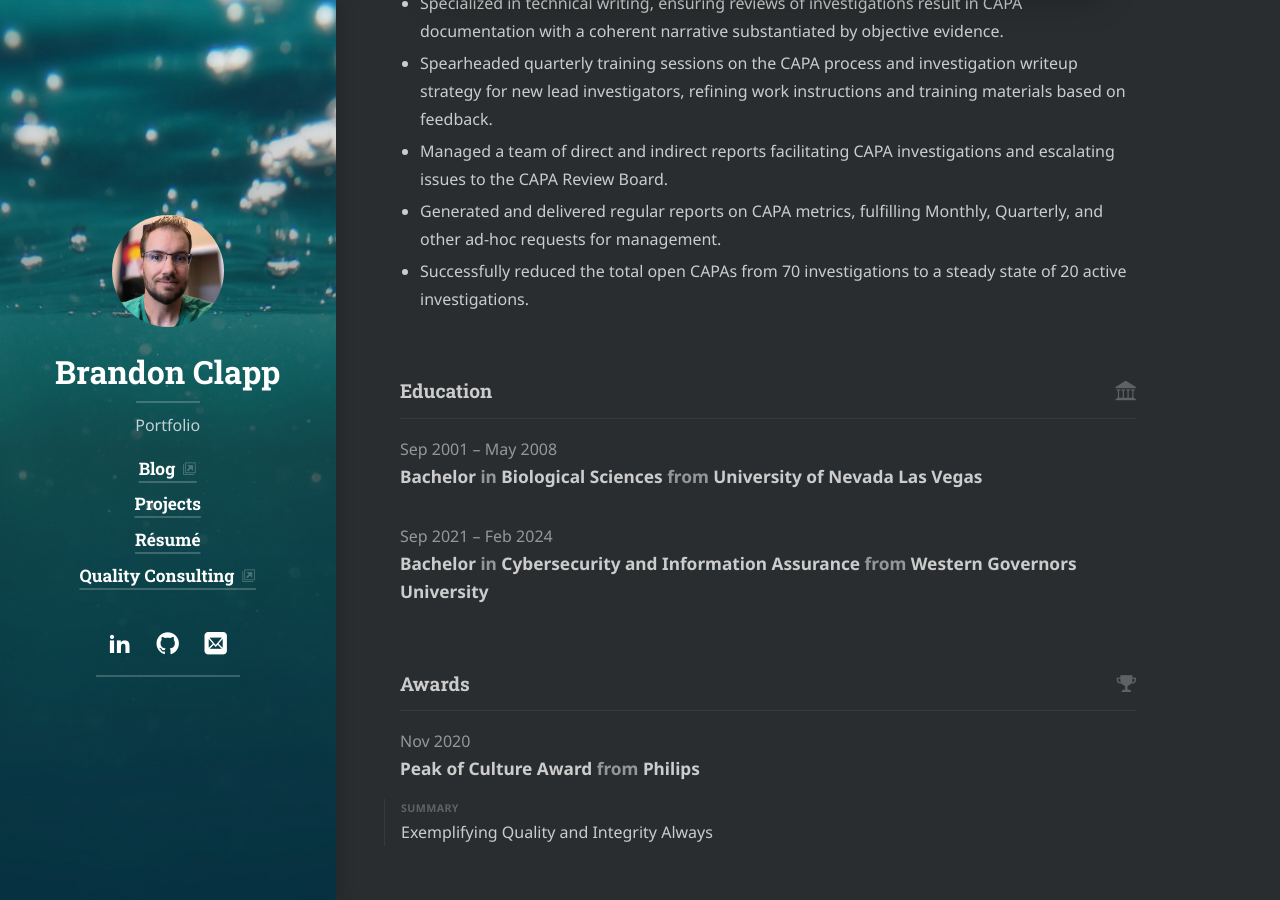
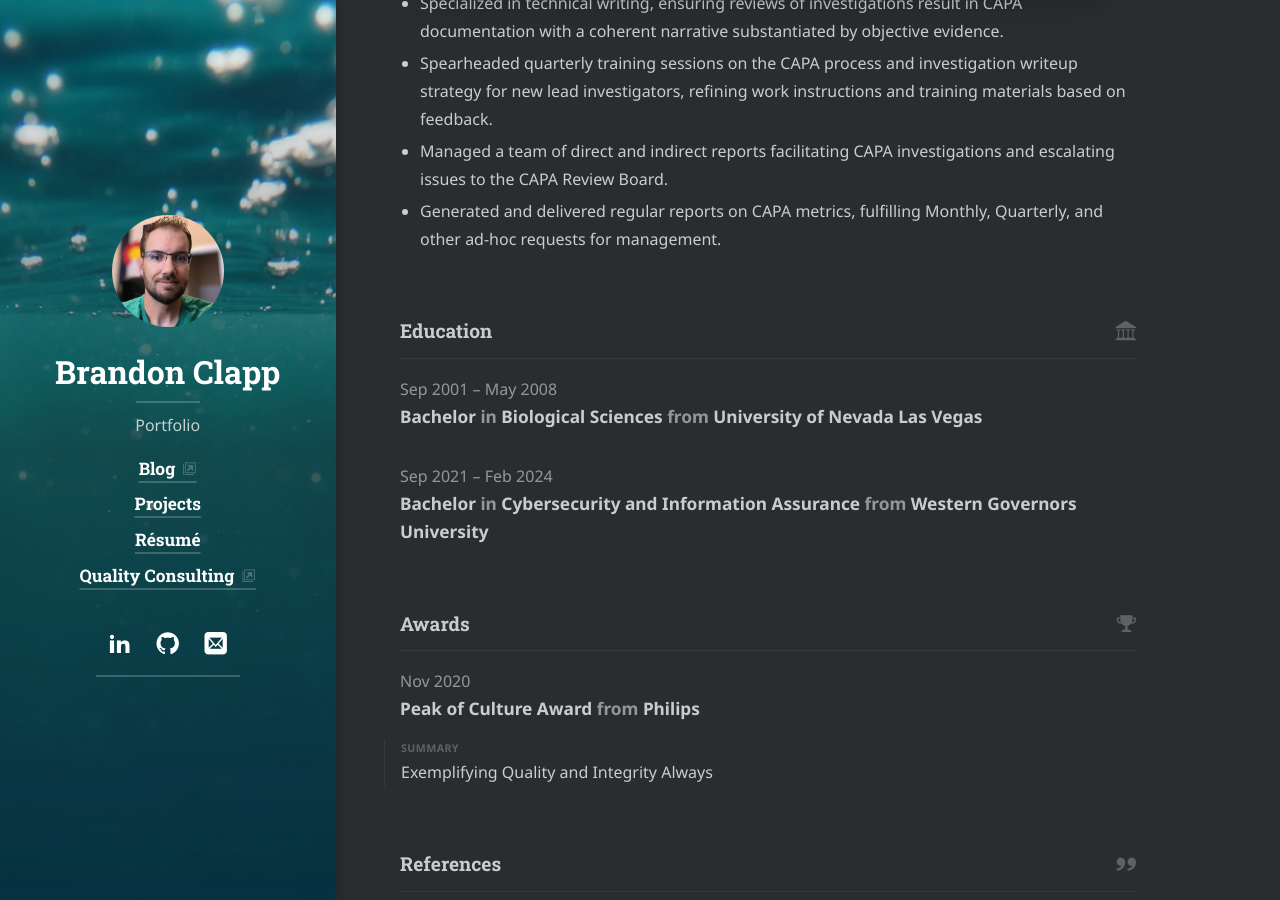
Before and after one commit to ret0n-journal/brandonclapp.github.io, a Jekyll site: the page built from resume.md, in a window 1280 px wide and 900 px high, scrolled down 2518 px. Built offline with Jekyll 4.4.1, drawn with Linux system fonts in a browser that asks for light colours; cached includes are drawn as plain includes; nearby versions of some CDN libraries; some web fonts are replaced; library files that are not in the unit come from our copies.

Commit message:
Resume fix to remove one line from CAPA Manager role.

```diff
--- a/_data/resume.yml
+++ b/_data/resume.yml
@@ -69,7 +69,6 @@ work:
       - 'Spearheaded quarterly training sessions on the CAPA process and investigation writeup strategy for new lead investigators, refining work instructions and training materials based on feedback.'
       - 'Managed a team of direct and indirect reports facilitating CAPA investigations and escalating issues to the CAPA Review Board.'
       - 'Generated and delivered regular reports on CAPA metrics, fulfilling Monthly, Quarterly, and other ad-hoc requests for management.'
-      - 'Successfully reduced the total open CAPAs from 70 investigations to a steady state of 20 active investigations.'
 
 
 #volunteer:
```
